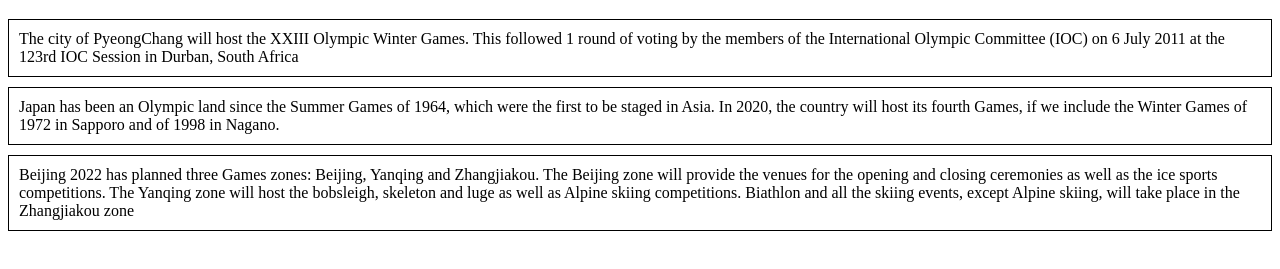
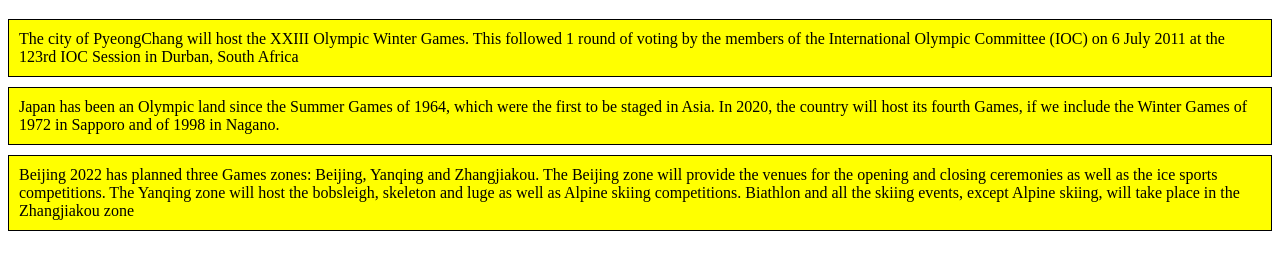
Before and after one commit to Amaguluri/Test-Project, a plain HTML site: page Solutions/index.html in a window 1280 px wide. Shown: the part 61-330 px from the top of the page. Drawn offline with Linux system fonts and the light colour scheme.

Commit message:
Small addition to our Page Content.

```diff
--- a/Solutions/index.html
+++ b/Solutions/index.html
@@ -9,12 +9,16 @@
 	box-sizing: border-box;
 }
 .p1 {
-background-color: light blue;
+background-color: yellow;
 padding:10px;
 border:1px solid black;
 margin:0 0 10px;
 }
 @media(min-width: 992px){
+	p{
+		background-color: blue;
+	}
+}
 	.col-lg-1{
 		width: 8.33%;
 	}
```
